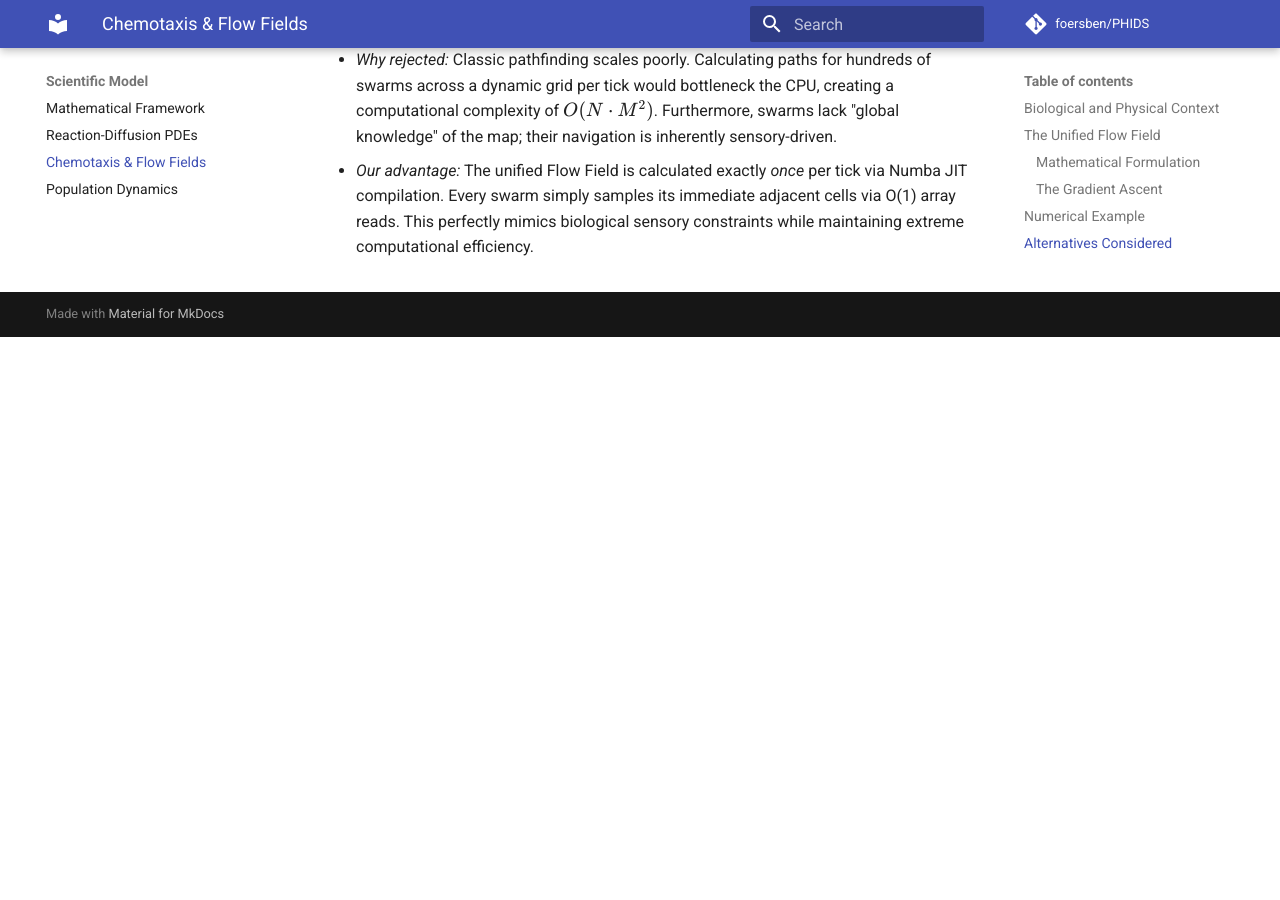
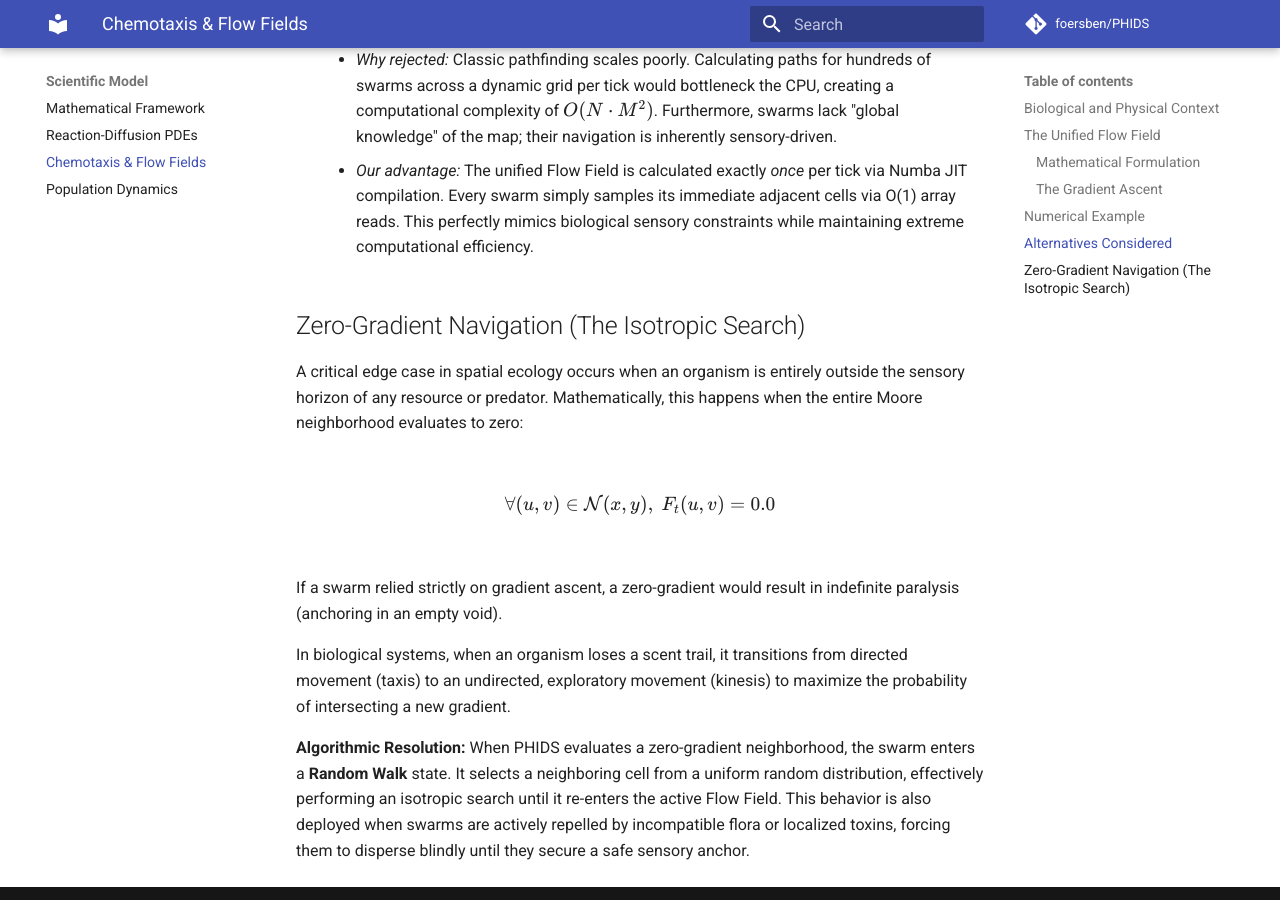
Before and after one commit to foersben/PHIDS, an MkDocs documentation site: the page built from docs/scientific_model/chemotaxis.md, in a window 1280 px wide and 900 px high, scrolled down 2406 px. Built offline with MkDocs 1.6.1 and Material for MkDocs 9.7.7, drawn with Linux system fonts in a browser that asks for light colours; comment, search, counter and statistics services are not loaded; before the commit the page ends 2743 px from its top, so only the background shows below that.

Commit message:
docs: restructure and consolidate documentation
This commit restructures the fragmented docs/ folder into cohesive scientific, technical, scenario, and development guides. It improves prose, enhances mathematical models, preserves architecture diagrams and preserves the legacy documents where applicable. It also simplifies the MkDocs navigation structure and adds detailed mathematical deep dives into the PDE models used in PHIDS.

```diff
--- a/docs/scientific_model/chemotaxis.md
+++ b/docs/scientific_model/chemotaxis.md
@@ -73,3 +73,18 @@ If the center cell `(1,1)` had the highest value (e.g., it was currently situate
 - **A* (A-Star) or Dijkstra Pathfinding:** Calculating optimal, obstacle-avoidant paths from every swarm to the nearest food source.
     - *Why rejected:* Classic pathfinding scales poorly. Calculating paths for hundreds of swarms across a dynamic grid per tick would bottleneck the CPU, creating a computational complexity of $O(N \cdot M^2)$. Furthermore, swarms lack "global knowledge" of the map; their navigation is inherently sensory-driven.
     - *Our advantage:* The unified Flow Field is calculated exactly *once* per tick via Numba JIT compilation. Every swarm simply samples its immediate adjacent cells via O(1) array reads. This perfectly mimics biological sensory constraints while maintaining extreme computational efficiency.
+
+## Zero-Gradient Navigation (The Isotropic Search)
+
+A critical edge case in spatial ecology occurs when an organism is entirely outside the sensory horizon of any resource or predator. Mathematically, this happens when the entire Moore neighborhood evaluates to zero:
+
+$$
+\forall (u,v) \in \mathcal{N}(x,y), \; F_t(u,v) = 0.0
+$$
+
+If a swarm relied strictly on gradient ascent, a zero-gradient would result in indefinite paralysis (anchoring in an empty void).
+
+In biological systems, when an organism loses a scent trail, it transitions from directed movement (taxis) to an undirected, exploratory movement (kinesis) to maximize the probability of intersecting a new gradient.
+
+**Algorithmic Resolution:**
+When PHIDS evaluates a zero-gradient neighborhood, the swarm enters a **Random Walk** state. It selects a neighboring cell from a uniform random distribution, effectively performing an isotropic search until it re-enters the active Flow Field. This behavior is also deployed when swarms are actively repelled by incompatible flora or localized toxins, forcing them to disperse blindly until they secure a safe sensory anchor.
```
